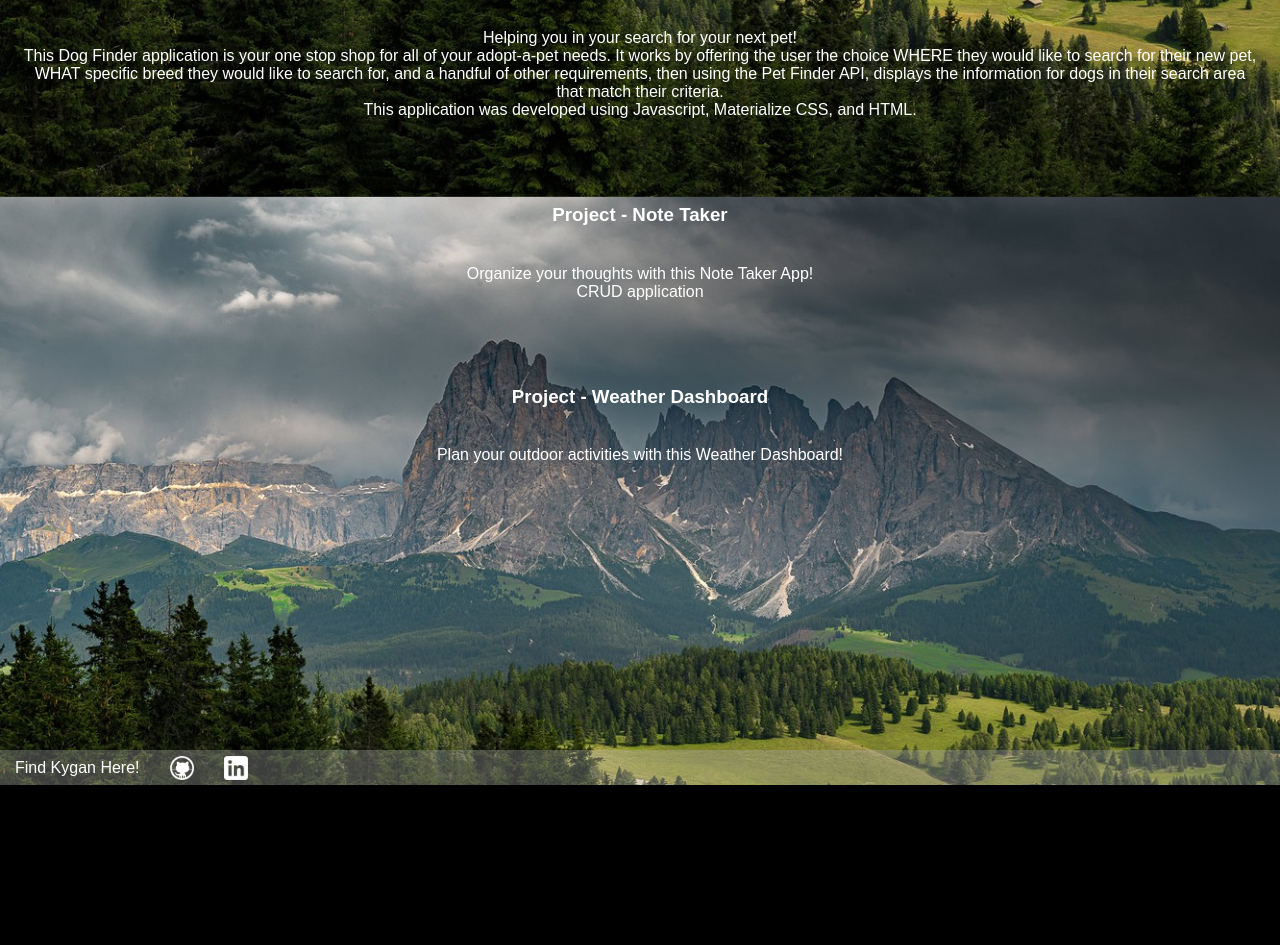
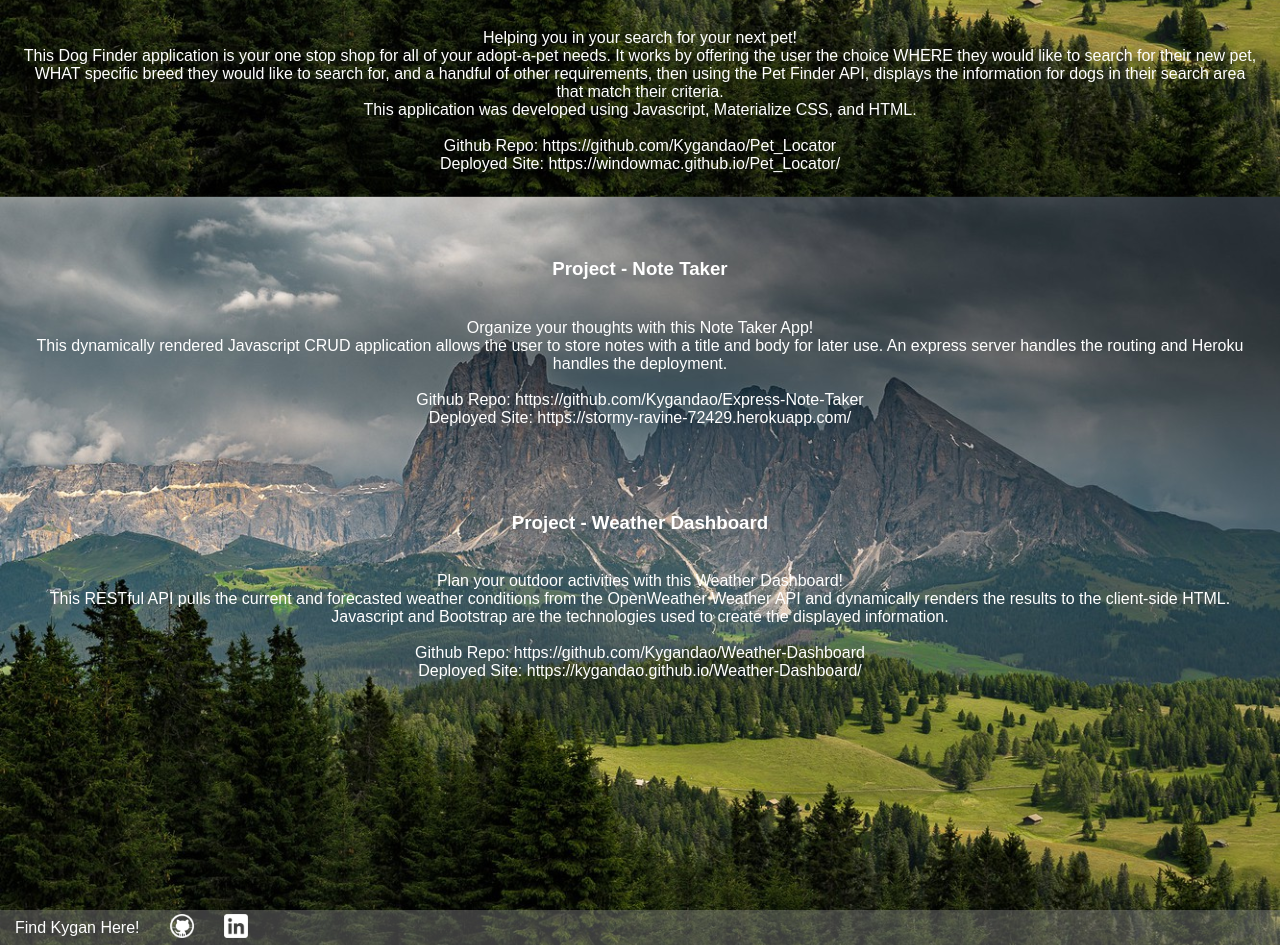
Before and after one commit to Kygandao/React-Portfolio, a React (Create React App) app: page /Projects in a window 1280 px wide. Shown: the part 620-1565 px from the top of the page. Before the commit the page ends 1405 px from the top, so only its background shows below. Built offline with nearby package versions, Linux system fonts and the light colour scheme.

Commit message:
added project descriptions and working links

```diff
--- a/src/App.css
+++ b/src/App.css
@@ -113,7 +113,7 @@ body {
     flex-direction: column;
     align-items: center;
     color: white;
-    height: 100vh;
+    height: 120vh;
     width: 100%;
 }
 
@@ -125,6 +125,14 @@ body {
     padding: 20px;
 }
 
+.link {
+    text-decoration: none;
+    color: white;
+}
+
+.link:hover {
+    background-color: rgb(168, 168, 168);
+}
 
 .homepageContentDiv {
     display: flex;
--- a/src/components/ContactPage.js
+++ b/src/components/ContactPage.js
@@ -12,7 +12,7 @@ const ContactPage = () => {
                 <h2>Contact Me</h2>
                 <p>
                 If you are interested in the work that I have done, have any questions about my work, or would like to work
-                together on a different project, feel free to reach out to me on these various sites.
+                together on a different project, feel free to reach out to me!
                 </p>
             </div>
             <div className='contactFormDiv'>
--- a/src/components/Emailer.js
+++ b/src/components/Emailer.js
@@ -35,7 +35,7 @@ const Emailer = () => {
                 <input type='submit' value='Send'/>
             </form>
             <div>
-                Open to Work!
+
             </div>
         </div>
     )
--- a/src/components/ProjectsPage.js
+++ b/src/components/ProjectsPage.js
@@ -19,19 +19,28 @@ const ProjectsPage = () => {
                     <h3>Project - Doggo Finder</h3>
                     <p>Helping you in your search for your next pet!<br/>
                     This Dog Finder application is your one stop shop for all of your adopt-a-pet needs. It works by offering the user the choice WHERE they would like to search for their new pet, WHAT specific breed they would like to search for, and a handful of other requirements, then using the Pet Finder API, displays the information for dogs in their search area that match their criteria.<br/>
-                    This application was developed using Javascript, Materialize CSS, and HTML.
+                    This application was developed using Javascript, Materialize CSS, and HTML.<br/><br/>
+                    Github Repo: <a href='https://github.com/Kygandao/Pet_Locator' className='link'>https://github.com/Kygandao/Pet_Locator</a>
+                    <br/>
+                    Deployed Site: <a href='https://windowmac.github.io/Pet_Locator/' className='link'>https://windowmac.github.io/Pet_Locator/</a>
                     </p>
                 </div>
                 <div>
                     <h3 className='projectTitle'>Project - Note Taker</h3>
                     <p>Organize your thoughts with this Note Taker App!<br/>
-                    CRUD application
+                    This dynamically rendered Javascript CRUD application allows the user to store notes with a title and body for later use. An express server handles the routing and Heroku handles the deployment.<br/><br/>
+                    Github Repo: <a href='https://github.com/Kygandao/Express-Note-Taker' className='link'>https://github.com/Kygandao/Express-Note-Taker</a>
+                    <br/>
+                    Deployed Site: <a href='https://stormy-ravine-72429.herokuapp.com/' className='link'>https://stormy-ravine-72429.herokuapp.com/</a>
                     </p>
                 </div>
                 <div>
                     <h3 className='projectTitle'>Project - Weather Dashboard</h3>
                     <p>Plan your outdoor activities with this Weather Dashboard!<br/>
-
+                    This RESTful API pulls the current and forecasted weather conditions from the OpenWeather Weather API and dynamically renders the results to the client-side HTML. Javascript and Bootstrap are the technologies used to create the displayed information.<br/><br/>
+                    Github Repo: <a href='https://github.com/Kygandao/Weather-Dashboard' className='link'>https://github.com/Kygandao/Weather-Dashboard</a>
+                    <br/>
+                    Deployed Site: <a href='https://kygandao.github.io/Weather-Dashboard/' className='link'>https://kygandao.github.io/Weather-Dashboard/</a>
                     </p>
                 </div>
             </div>
--- a/src/components/partials/Footer.js
+++ b/src/components/partials/Footer.js
@@ -6,8 +6,9 @@ function FooterDiv() {
     return (
         <div className='footer'>
             <p className='footerText'>Find Kygan Here!</p>
-            <img src={githubIcon} alt='Github Icon' className='icon'/>
-            <img src={linkedinIcon} alt='LinkedIn Icon' className='icon'/>
+            <a href='https://github.com/Kygandao' target='_blank' rel='noreferrer'><img src={githubIcon} alt='Github Icon' className='icon'/></a>
+
+            <a href='https://www.linkedin.com/in/kygan-dao-7a1893209/' target='_blank' rel='noreferrer'> <img src={linkedinIcon} alt='LinkedIn Icon' className='icon'/></a>
         </div>
 
     );
```
